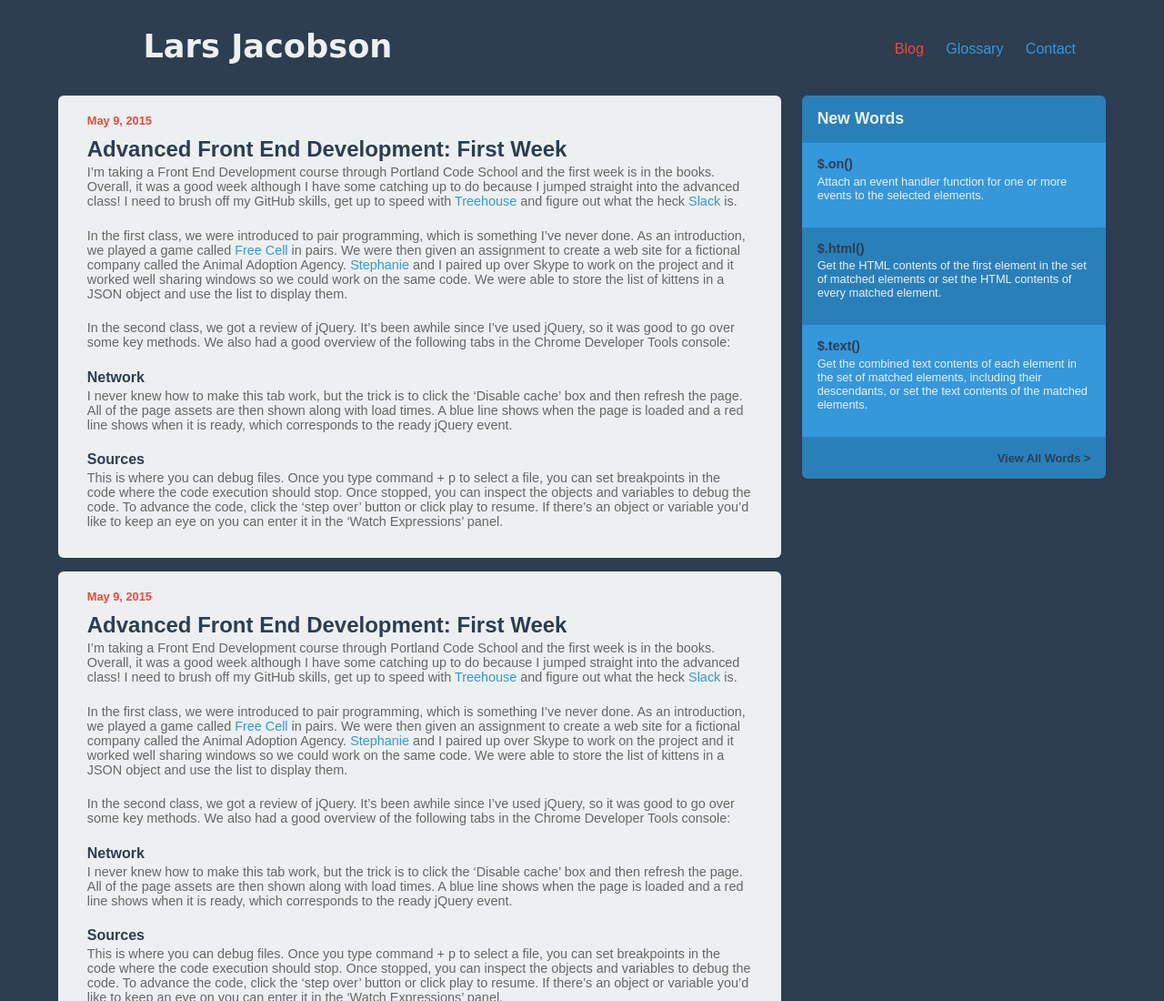
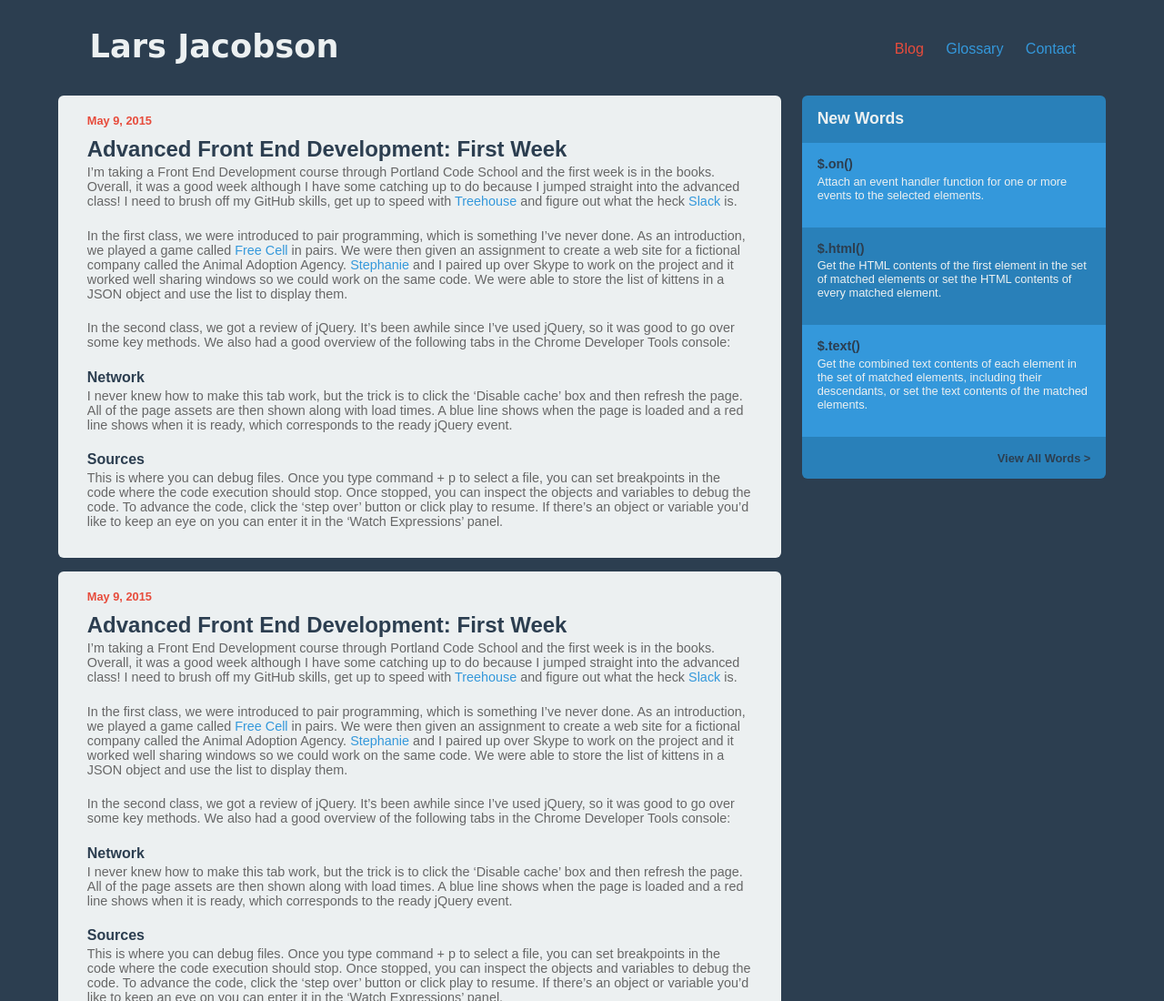
Before and after one commit to lars2184/blog, a plain HTML site: page index.html in a window 1280 px wide. Shown: the top 1100 px of the page at 91% size. Drawn offline with Linux system fonts and the light colour scheme; a web font is replaced by a local one.

Commit message:
update sass

```diff
--- a/scss/style-sass.scss
+++ b/scss/style-sass.scss
@@ -573,8 +573,9 @@ RESPONSIVE
 
     float: left;
     width: 40%;
-    margin: 15px 0;
+    margin: 15px 3%;
     padding: 0;
+    text-align: left;
   }
 
   header nav{
```
Also changed, not shown: css/style-sass.css.
